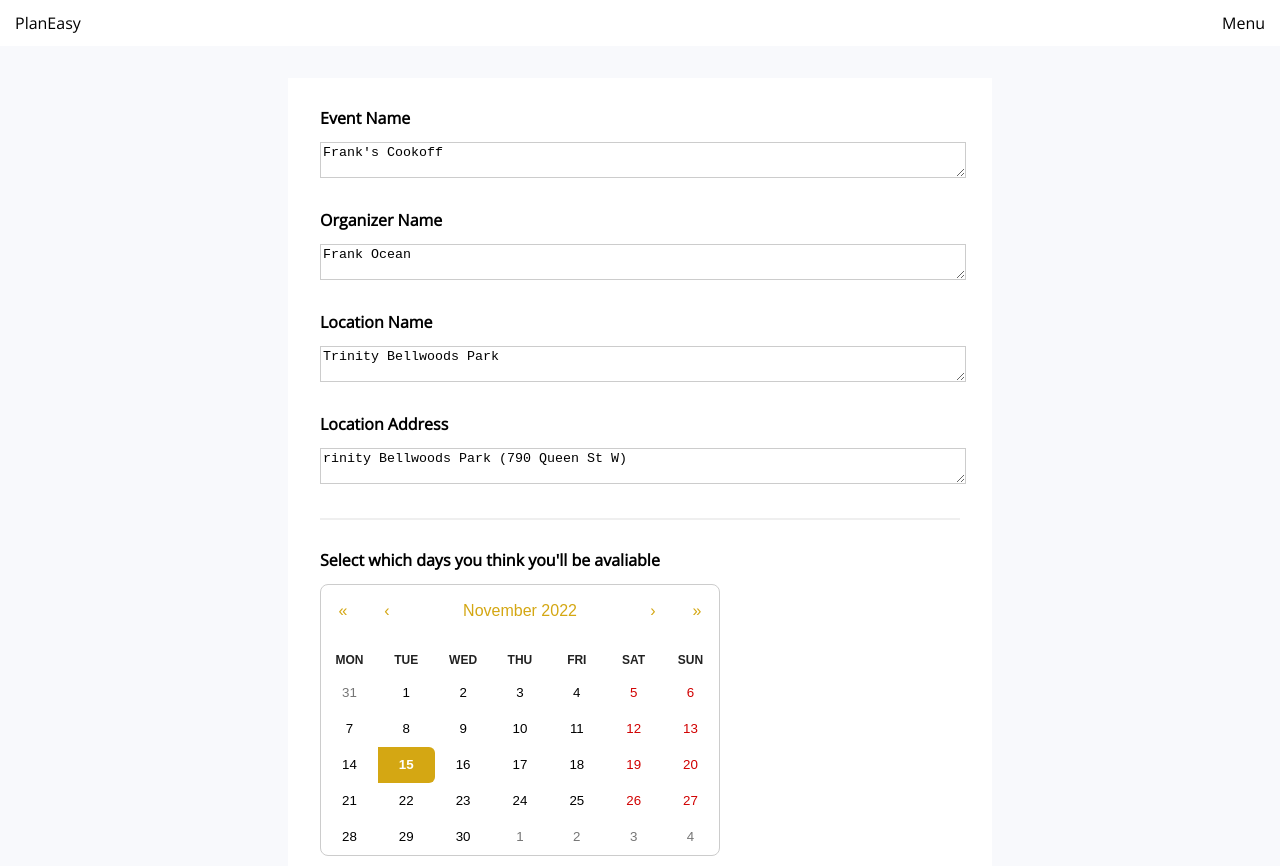
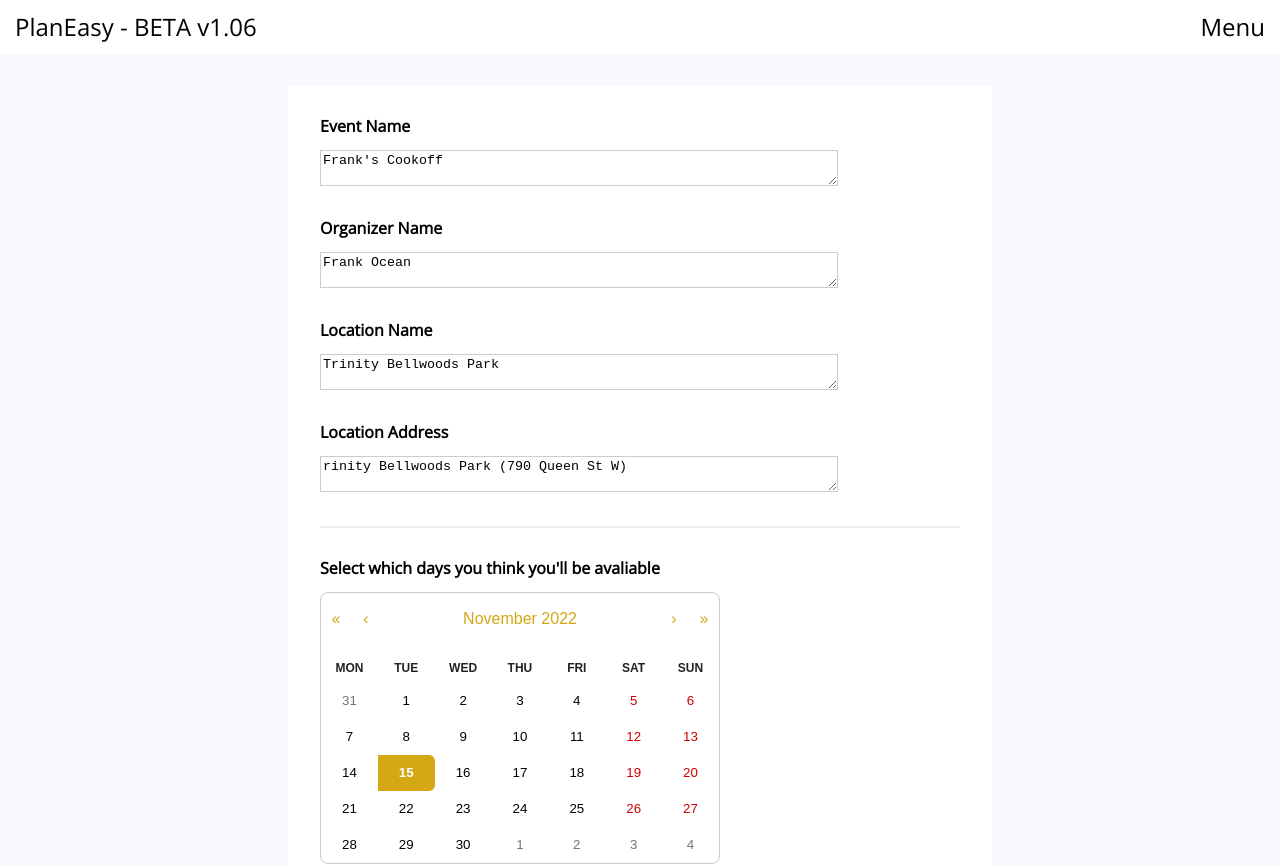
Before and after one commit to Bryan-kwok/PlanEasy, a React (Create React App) app: page /create in a window 1280 px wide. Shown: the top 866 px of the page. Built offline with nearby package versions, Linux system fonts and the light colour scheme.

Commit message:
Fixed sizing issue on create page. Now scales well from 320px onwards. Changed title to BETA v1.06

```diff
--- a/src/components/Calendar/Calendar.scss
+++ b/src/components/Calendar/Calendar.scss
@@ -14,7 +14,7 @@
     }
 
     &__box{
-        width: 400px;
+        max-width: 400px;
     }
 
     &__display{
@@ -28,8 +28,9 @@
 }
 
 .react-calendar {
-    width: 400px;
-    max-width: 100%;
+    // max-width: 50rem;
+    // max-width: 100%;
+    width: 60%;
     background-color: #fff;
     color: #222;
     border-radius: 8px;
@@ -41,10 +42,10 @@
 
   .react-calendar__navigation button {
     color: #d4a713;
-    min-width: 44px;
+    min-width: 30px;
     background: none;
-    font-size: 16px;
-    margin-top: 8px;
+    font-size: 1rem;
+    margin-top: .5rem;
   }
 
   .react-calendar__navigation button:enabled:hover,
@@ -126,6 +127,10 @@
     color: white;
   }
 
+  .react-calendar{
+    width: 100% !important;
+  }
+
   .rdmp-calendar{
     @include tablet{
       min-width: 350;
--- a/src/components/Header/Header.js
+++ b/src/components/Header/Header.js
@@ -4,10 +4,10 @@ import { Link } from "react-router-dom";
 export default function Header() {
   return (
     <header className="nav">
-        <Link to="/">
-            <div className="nav_title">PlanEasy</div>
+        <Link to="/" className="nav__title">
+            <div className="nav_title">PlanEasy - BETA v1.06</div>
         </Link>
-        <div className="nav_menu">Menu</div>
+        <div className="nav__menu">Menu</div>
     </header>
   )
 }
--- a/src/components/Header/Header.scss
+++ b/src/components/Header/Header.scss
@@ -6,4 +6,18 @@
     justify-content: space-between;
     padding: 15px;
     background-color: white;
+
+    &__title{
+        font-size: 1rem;
+        @include tablet{
+            font-size: 1.5rem;
+        }
+    }
+
+    &__menu{
+        font-size: 1rem;
+        @include tablet{
+            font-size: 1.5rem;
+        }
+    }
 }
--- a/src/styles/partials/_mixins.scss
+++ b/src/styles/partials/_mixins.scss
@@ -32,7 +32,7 @@
 }
 
 @mixin basicTextArea {
-    width: 100%;
+    min-width: 80%;
     margin-bottom: 2rem;
     border-color: $borderColor;
 
```
